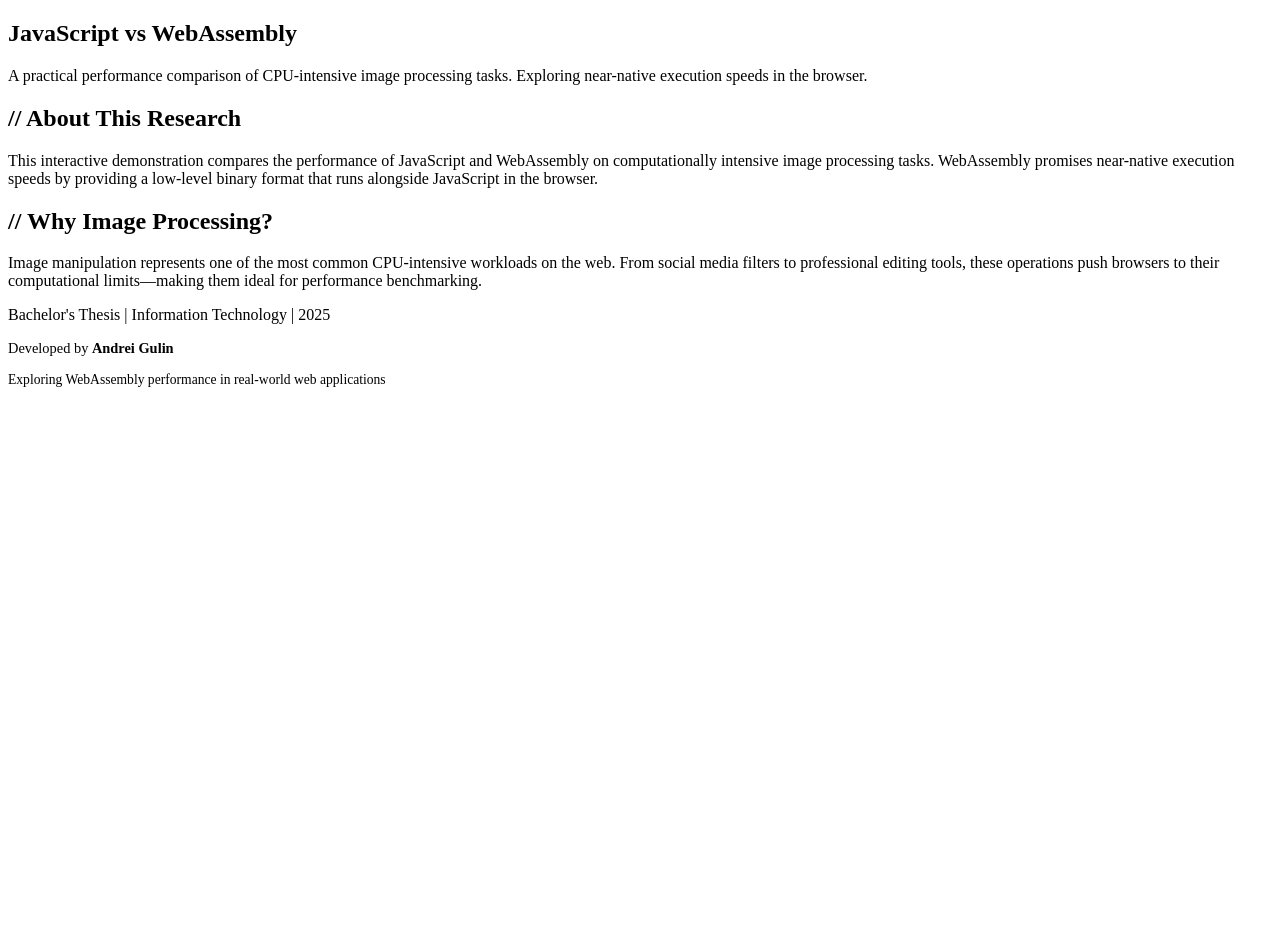
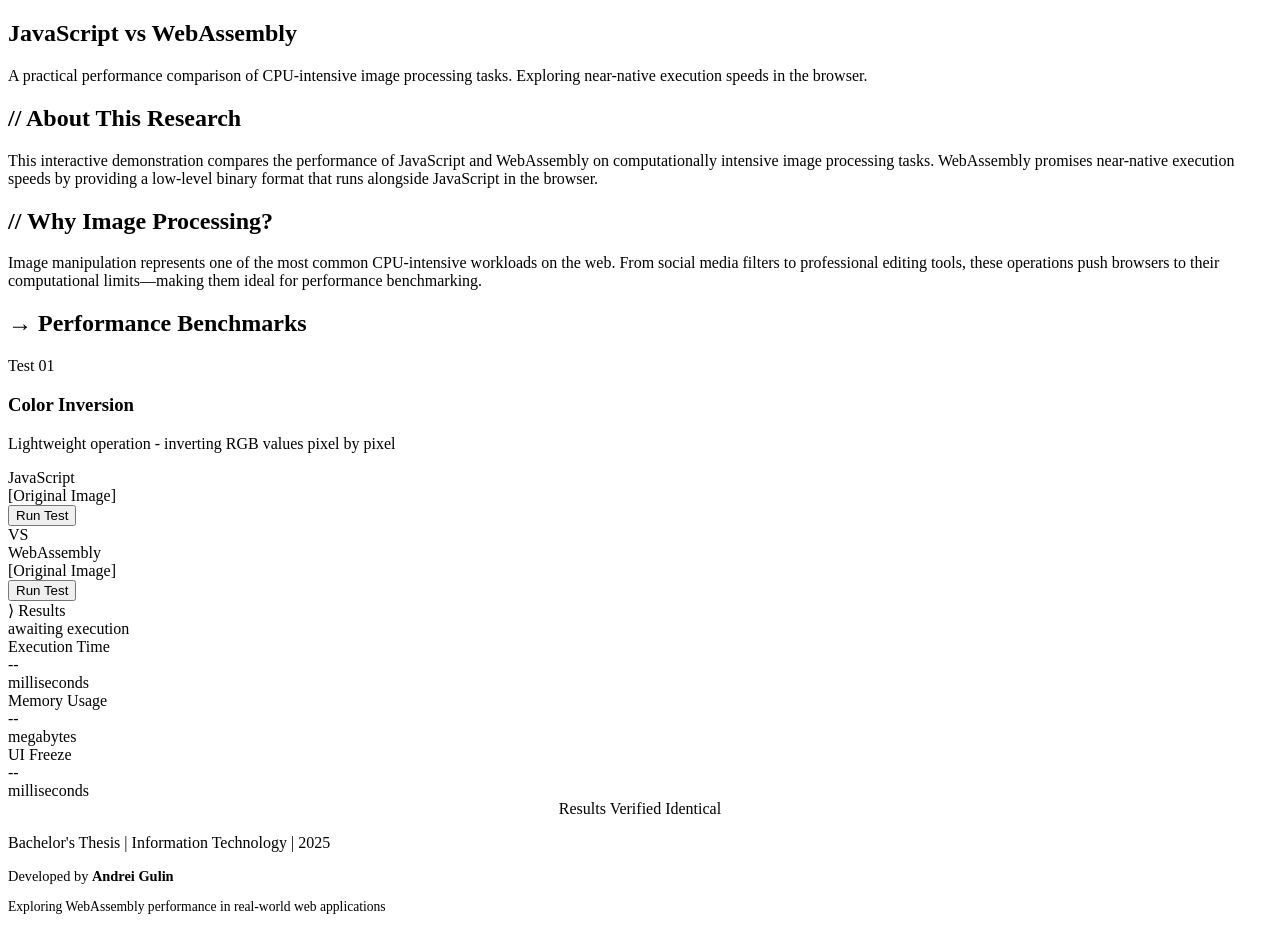
Before and after one commit to Andebugulin/js-wasm-vis, a plain HTML site: page index.html in a window 1280 px wide. Before the commit the page ends 800 px from the top, so only its background shows below. Drawn offline with Linux system fonts and the light colour scheme.

Commit message:
bemchmark secitons + test 1

```diff
--- a/index.html
+++ b/index.html
@@ -43,7 +43,71 @@
                 </p>
             </div>
         </section>
+
+        <!-- Benchmark Section -->
+        <section class="benchmark-section">
+            <h2 class="benchmark-title">→ Performance Benchmarks</h2>
+
+            <!-- Test 1: Color Inversion -->
+            <div class="test-item" data-test="invert">
+                <div class="test-header">
+                    <div class="test-number">Test 01</div>
+                    <h3 class="test-title">Color Inversion</h3>
+                    <p class="test-description">Lightweight operation - inverting RGB values pixel by pixel</p>
+                </div>
+
+                <div class="gradient-divider"></div>
+
+                <div class="comparison-grid">
+                    <div class="side-content">
+                        <div class="side-label js-label">JavaScript</div>
+                        <div class="image-display" data-side="js">[Original Image]</div>
+                        <button class="action-btn js-btn" data-type="js" data-test="invert">Run Test</button>
+                    </div>
+
+                    <div class="vs-divider">
+                        <span class="vs-text">VS</span>
+                    </div>
+
+                    <div class="side-content">
+                        <div class="side-label wasm-label">WebAssembly</div>
+                        <div class="image-display" data-side="wasm">[Original Image]</div>
+                        <button class="action-btn wasm-btn" data-type="wasm" data-test="invert">Run Test</button>
+                    </div>
+                </div>
+
+                <div class="results-display">
+                    <div class="results-header">
+                        <div class="results-label">⟩ Results</div>
+                        <div class="results-status">awaiting execution</div>
+                    </div>
+
+                    <div class="metrics-row">
+                        <div class="metric-item">
+                            <div class="metric-name">Execution Time</div>
+                            <div class="metric-value" data-metric="time">--</div>
+                            <div class="metric-note">milliseconds</div>
+                        </div>
+                        <div class="metric-item">
+                            <div class="metric-name">Memory Usage</div>
+                            <div class="metric-value" data-metric="memory">--</div>
+                            <div class="metric-note">megabytes</div>
+                        </div>
+                        <div class="metric-item">
+                            <div class="metric-name">UI Freeze</div>
+                            <div class="metric-value" data-metric="freeze">--</div>
+                            <div class="metric-note">milliseconds</div>
+                        </div>
+                    </div>
+
+                    <div style="text-align: center;">
+                        <div class="verification-badge">Results Verified Identical</div>
+                    </div>
+                </div>
+            </div>
+        </section>
     </div>
+
     <footer>
         <p>Bachelor's Thesis | Information Technology | 2025</p>
         <p style="margin-top: 0.5rem; font-size: 0.9rem;">
```
